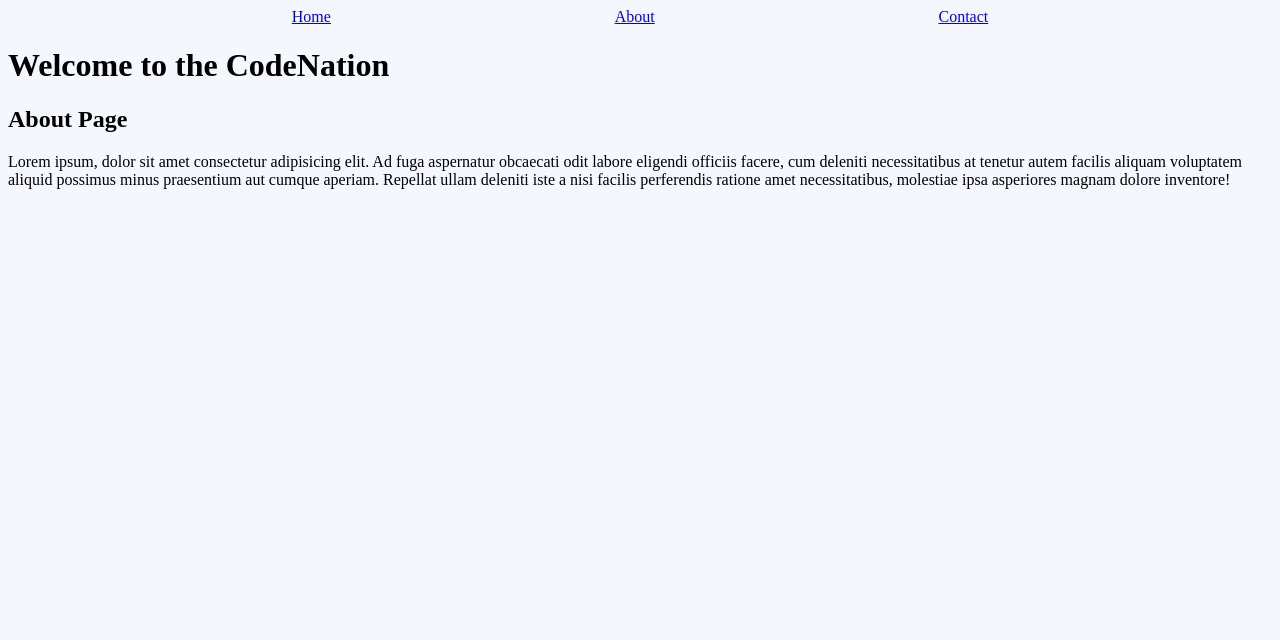
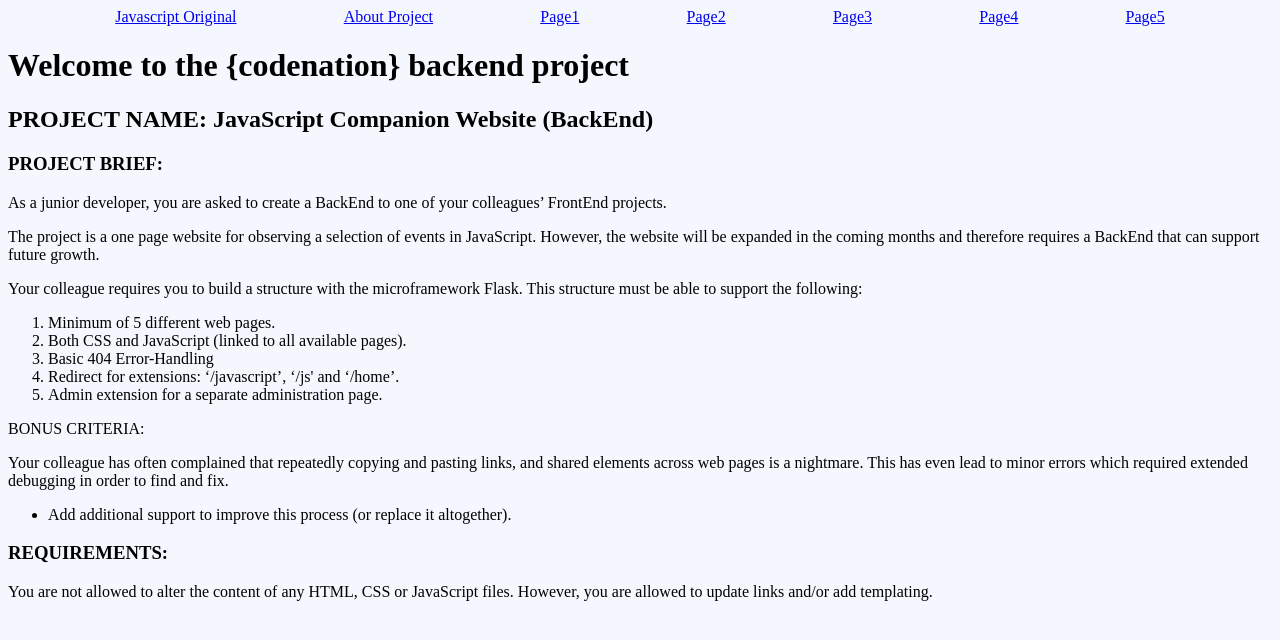
Before and after one commit to nigelmartinuk/innovate, a Flask app: page /about in a window 1280 px wide. Shown: the top 640 px of the page. Run offline with Flask 2, Linux system fonts and the light colour scheme.

Commit message:
about page - displays backend_project 5 extra webpages added CSS & Javascript shared to all html via extending base.html Redirections add for /javascript /js /home 404 and Admin pages left TODO

```diff
--- a/backend_project/templates/about.html
+++ b/backend_project/templates/about.html
@@ -1,10 +1,45 @@
 {% extends 'base.html' %}
 
 {% block content %}
-<h2>About Page</h2>
-<p>Lorem ipsum, dolor sit amet consectetur adipisicing elit. Ad fuga aspernatur obcaecati odit labore eligendi officiis
-    facere, cum deleniti necessitatibus at tenetur autem facilis aliquam voluptatem aliquid possimus minus praesentium
-    aut cumque aperiam. Repellat ullam deleniti iste a nisi facilis perferendis ratione amet necessitatibus, molestiae
-    ipsa asperiores magnam dolore inventore!</p>
+<h2>PROJECT NAME: JavaScript Companion Website (BackEnd)</h2>
+<h3>PROJECT BRIEF:</h3>
+<p>
+    As a junior developer, you are asked to create a BackEnd to one of
+    your colleagues’ FrontEnd projects.
+</p>
+<p>
+    The project is a one page website for observing a selection of events
+    in JavaScript. However, the website will be expanded in the coming
+    months and therefore requires a BackEnd that can support future
+    growth.
+</p>
+<p>
+    Your colleague requires you to build a structure with the microframework
+    Flask. This structure must be able to support the following:
+</p>
+
+<ol>
+    <li>Minimum of 5 different web pages.</li>
+    <li>Both CSS and JavaScript (linked to all available pages).</li>
+    <li>Basic 404 Error-Handling</li>
+    <li>Redirect for extensions: ‘/javascript’, ‘/js' and ‘/home’.</li>
+    <li>Admin extension for a separate administration page.</li>
+</ol>
+BONUS CRITERIA:
+<p>
+    Your colleague has often complained that repeatedly copying and
+    pasting links, and shared elements across web pages is a nightmare.
+    This has even lead to minor errors which required extended debugging
+    in order to find and fix.
+</p>
+<ul>
+    <li>Add additional support to improve this process (or replace it altogether).</li>
+</ul>
+<h3>REQUIREMENTS:</h3>
+<p>
+    You are not allowed to alter the content of any HTML, CSS or
+    JavaScript files. However, you are allowed to update links and/or add
+    templating.
+</p>
 
 {% endblock %}
--- a/backend_project/templates/base.html
+++ b/backend_project/templates/base.html
@@ -8,17 +8,22 @@ extends 'base.html' at the top of every page we want the content to appear  -->
     <meta http-equiv="X-UA-Compatible" content="IE=edge">
     <meta name="viewport" content="width=device-width, initial-scale=1.0">
     <link rel="stylesheet" href="{{url_for('static', filename = 'style.css')}}">
+    <link rel="script" href="{{url_for('static', filename = 'app.js')}}">
     <title>base page</title>
 </head>
 <body>
 
     <header>
         <nav>
-            <a href="{{ url_for('alias.home')}}">Home</a>
-            <a href="{{ url_for('alias.about')}}">About</a>
-            <a href="{{ url_for('alias.contact')}}">Contact</a>
+            <a href="{{ url_for('alias.home')}}">Javascript Original</a>
+            <a href="{{ url_for('alias.about')}}">About Project</a>
+            <a href="{{ url_for('alias.page1')}}">Page1</a>
+            <a href="{{ url_for('alias.page2')}}">Page2</a>
+            <a href="{{ url_for('alias.page3')}}">Page3</a>
+            <a href="{{ url_for('alias.page4')}}">Page4</a>
+            <a href="{{ url_for('alias.page5')}}">Page5</a>
         </nav>
-        <h1>Welcome to the CodeNation</h1>
+        <h1>Welcome to the {codenation} backend project</h1>
     </header>
 
     {% block content %}
--- a/backend_project/templates/contact.html
+++ b/backend_project/templates/page1.html
@@ -1,7 +1,7 @@
 {% extends 'base.html' %}
 
 {% block content %}
-<h2>Contact Page</h2>
+<h2>Extended Page1</h2>
 <p>Lorem ipsum dolor sit, amet consectetur adipisicing elit. Architecto magni iste soluta hic id distinctio modi ipsam
     deserunt itaque! Aliquam placeat laborum quisquam doloribus quam! Similique laboriosam sed deserunt excepturi
     ducimus autem exercitationem ipsa blanditiis quo temporibus delectus, est at eum dolore odit, aut nemo praesentium,
--- a/backend_project/views.py
+++ b/backend_project/views.py
@@ -2,10 +2,14 @@ from flask import render_template, redirect, url_for, request, Blueprint
 
 alias = Blueprint('alias', __name__)
 
+# default route points to our colleague's original javascript page
 @alias.route("/")
 def home():
     return render_template('index.html')
 
+# these three routes point to the default index.html page
+@alias.route("/javascript")
+@alias.route("/js")
 @alias.route("/home")
 def home_redirect():
     return redirect(url_for("alias.home"))
@@ -14,6 +18,22 @@ def home_redirect():
 def about():
     return render_template('about.html')
 
-@alias.route("/contact")
-def contact():
-    return render_template('contact.html')
+@alias.route("/page1")
+def page1():
+    return render_template('page1.html')
+
+@alias.route("/page2")
+def page2():
+    return render_template('page2.html')
+
+@alias.route("/page3")
+def page3():
+    return render_template('page3.html')
+
+@alias.route("/page4")
+def page4():
+    return render_template('page4.html')
+
+@alias.route("/page5")
+def page5():
+    return render_template('page5.html')
```
Also changed, not shown: backend_project/original/javascript_companion_website/index.html (deleted, +0 -78 lines), backend_project/templates/index.html (+78 -8 lines), backend_project/templates/page2.html (added, +10 -0 lines), backend_project/templates/page3.html (added, +10 -0 lines), backend_project/templates/page4.html (added, +10 -0 lines), backend_project/templates/page5.html (added, +10 -0 lines).
